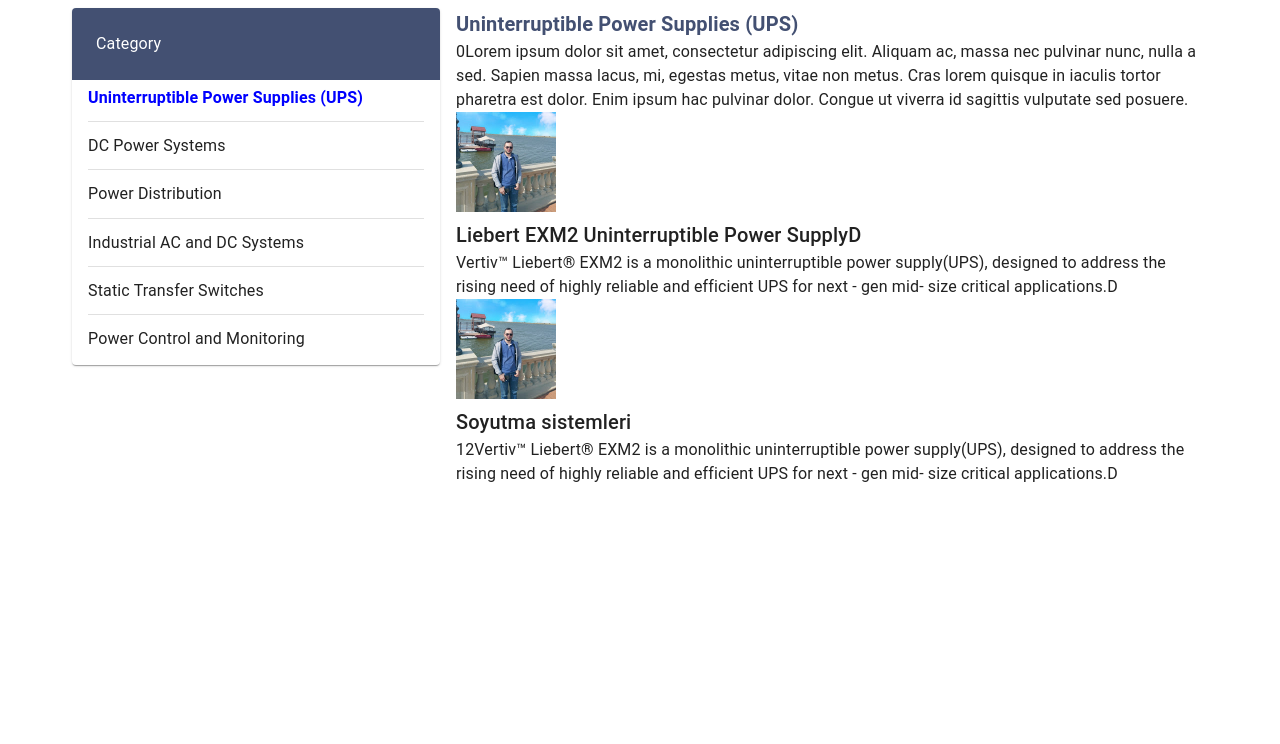
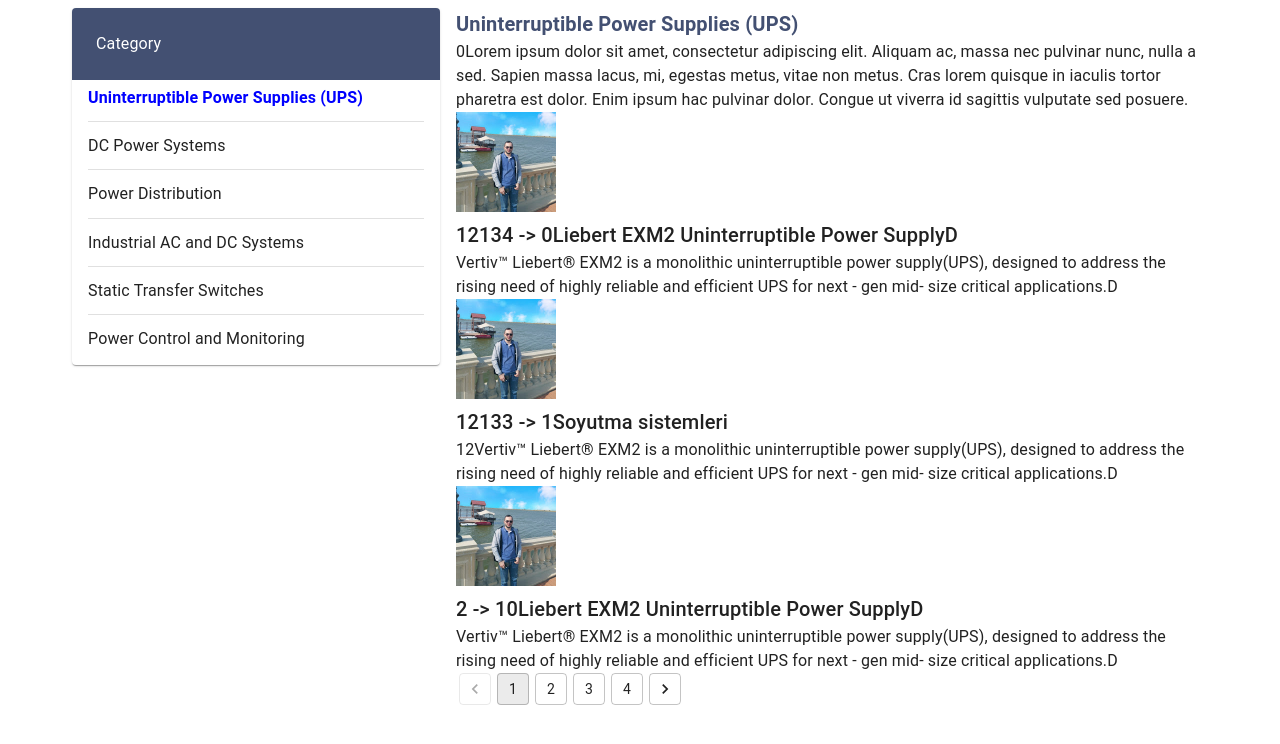
Before and after one commit to Ali-GreenHeart/react-dfe01-first, a React (Vite) app: page /netpro in a window 1280 px wide. Shown: the top 744 px of the page. Built offline with nearby package versions, Linux system fonts and the light colour scheme; no server answers.

Commit message:
add pagination

```diff
--- a/src/pages/NetPro/components/SelectedCategoryInfo/index.jsx
+++ b/src/pages/NetPro/components/SelectedCategoryInfo/index.jsx
@@ -1,12 +1,14 @@
-import { Box, Typography } from "@mui/material"
+import { Box, Pagination, Typography } from "@mui/material"
+import { useState } from "react"
 
 const SelectedCategoryInfo = ({ title, body, categoryItems = [] }) => {
+    const [page, setPage] = useState(0)
     return (
         <Box>
             <Typography variant="h6" fontWeight={600} color="#435072">{title}</Typography>
             <Typography variant="body">{body}</Typography>
             {
-                categoryItems.map(({ id, img, title, body }) => {
+                categoryItems.slice(page * 3, page * 3 + 3).map(({ id, img, title, body }) => {
                     return (
                         <Box key={id}>
                             <img style={{ width: '100px', height: '100px' }} src={img} alt="" />
@@ -16,6 +18,7 @@
                     )
                 })
             }
+            <Pagination onChange={(event, value) => setPage(value - 1)} count={categoryItems.length / 3} variant="outlined" shape="rounded" />
         </Box>
     )
 }
--- a/src/pages/NetPro/db.js
+++ b/src/pages/NetPro/db.js
@@ -6,15 +6,75 @@
         body: "0Lorem ipsum dolor sit amet, consectetur adipiscing elit. Aliquam ac, massa nec pulvinar nunc, nulla a sed. Sapien massa lacus, mi, egestas metus, vitae non metus. Cras lorem quisque in iaculis tortor pharetra est dolor. Enim ipsum hac pulvinar dolor. Congue ut viverra id sagittis vulputate sed posuere.",
         categoryItems: [
             {
-                id: 0,
+                id: 12134,
                 img: "eziz-xan.jpg",
-                title: 'Liebert EXM2 Uninterruptible Power SupplyD',
+                title: '12134 -> 0Liebert EXM2 Uninterruptible Power SupplyD',
                 body: 'Vertiv™ Liebert® EXM2 is a monolithic uninterruptible power supply(UPS), designed to address the rising need of highly reliable and efficient UPS for next - gen mid- size critical applications.D'
             },
             {
-                id: 1,
+                id: 12133,
                 img: "eziz-xan.jpg",
-                title: 'Soyutma sistemleri',
+                title: '12133 -> 1Soyutma sistemleri',
+                body: '12Vertiv™ Liebert® EXM2 is a monolithic uninterruptible power supply(UPS), designed to address the rising need of highly reliable and efficient UPS for next - gen mid- size critical applications.D'
+            },
+            {
+                id: 2,
+                img: "eziz-xan.jpg",
+                title: '2 -> 10Liebert EXM2 Uninterruptible Power SupplyD',
+                body: 'Vertiv™ Liebert® EXM2 is a monolithic uninterruptible power supply(UPS), designed to address the rising need of highly reliable and efficient UPS for next - gen mid- size critical applications.D'
+            },
+            {
+                id: 3,
+                img: "eziz-xan.jpg",
+                title: '3 -> 11Soyutma sistemleri',
+                body: '12Vertiv™ Liebert® EXM2 is a monolithic uninterruptible power supply(UPS), designed to address the rising need of highly reliable and efficient UPS for next - gen mid- size critical applications.D'
+            },
+            {
+                id: 4,
+                img: "eziz-xan.jpg",
+                title: '4 -> 20Liebert EXM2 Uninterruptible Power SupplyD',
+                body: 'Vertiv™ Liebert® EXM2 is a monolithic uninterruptible power supply(UPS), designed to address the rising need of highly reliable and efficient UPS for next - gen mid- size critical applications.D'
+            },
+            {
+                id: 5,
+                img: "eziz-xan.jpg",
+                title: '5 -> 21Soyutma sistemleri',
+                body: '12Vertiv™ Liebert® EXM2 is a monolithic uninterruptible power supply(UPS), designed to address the rising need of highly reliable and efficient UPS for next - gen mid- size critical applications.D'
+            },
+            {
+                id: 6,
+                img: "eziz-xan.jpg",
+                title: '6 -> 30Liebert EXM2 Uninterruptible Power SupplyD',
+                body: 'Vertiv™ Liebert® EXM2 is a monolithic uninterruptible power supply(UPS), designed to address the rising need of highly reliable and efficient UPS for next - gen mid- size critical applications.D'
+            },
+            {
+                id: 7,
+                img: "eziz-xan.jpg",
+                title: '7 -> 31Soyutma sistemleri',
+                body: '12Vertiv™ Liebert® EXM2 is a monolithic uninterruptible power supply(UPS), designed to address the rising need of highly reliable and efficient UPS for next - gen mid- size critical applications.D'
+            },
+            {
+                id: 8,
+                img: "eziz-xan.jpg",
+                title: '8 -> 40Liebert EXM2 Uninterruptible Power SupplyD',
+                body: 'Vertiv™ Liebert® EXM2 is a monolithic uninterruptible power supply(UPS), designed to address the rising need of highly reliable and efficient UPS for next - gen mid- size critical applications.D'
+            },
+            {
+                id: 9,
+                img: "eziz-xan.jpg",
+                title: '9Soyutma s10 -> istemleri',
+                body: '12Vertiv™ Liebert® EXM2 is a monolithic uninterruptible power supply(UPS), designed to address the rising need of highly reliable and efficient UPS for next - gen mid- size critical applications.D'
+            },
+            {
+                id: 10,
+                img: "eziz-xan.jpg",
+                title: '10Liebert E11 -> XM2 Uninterruptible Power SupplyD',
+                body: 'Vertiv™ Liebert® EXM2 is a monolithic uninterruptible power supply(UPS), designed to address the rising need of highly reliable and efficient UPS for next - gen mid- size critical applications.D'
+            },
+            {
+                id: 11,
+                img: "eziz-xan.jpg",
+                title: '11Soyutma s12 -> istemleri',
                 body: '12Vertiv™ Liebert® EXM2 is a monolithic uninterruptible power supply(UPS), designed to address the rising need of highly reliable and efficient UPS for next - gen mid- size critical applications.D'
             },
         ]
@@ -33,7 +93,7 @@
             {
                 id: 1,
                 img: "eziz-xan.jpg",
-                title: 'Soyutma sistemleri',
+                title: '1 -> Soyutma sistemleri',
                 body: '12Vertiv™ Liebert® EXM2 is a monolithic uninterruptible power supply(UPS), designed to address the rising need of highly reliable and efficient UPS for next - gen mid- size critical applications.D'
             },
         ]
```
